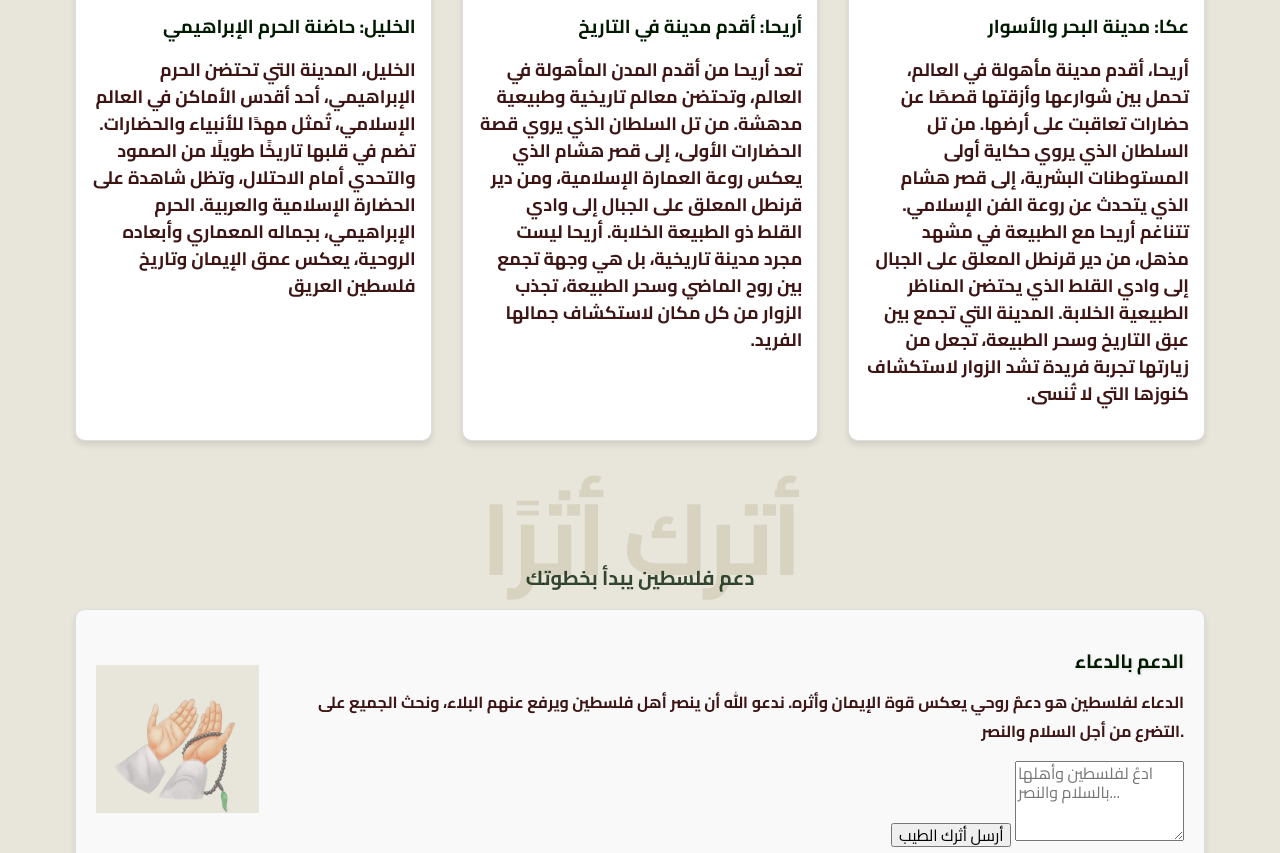
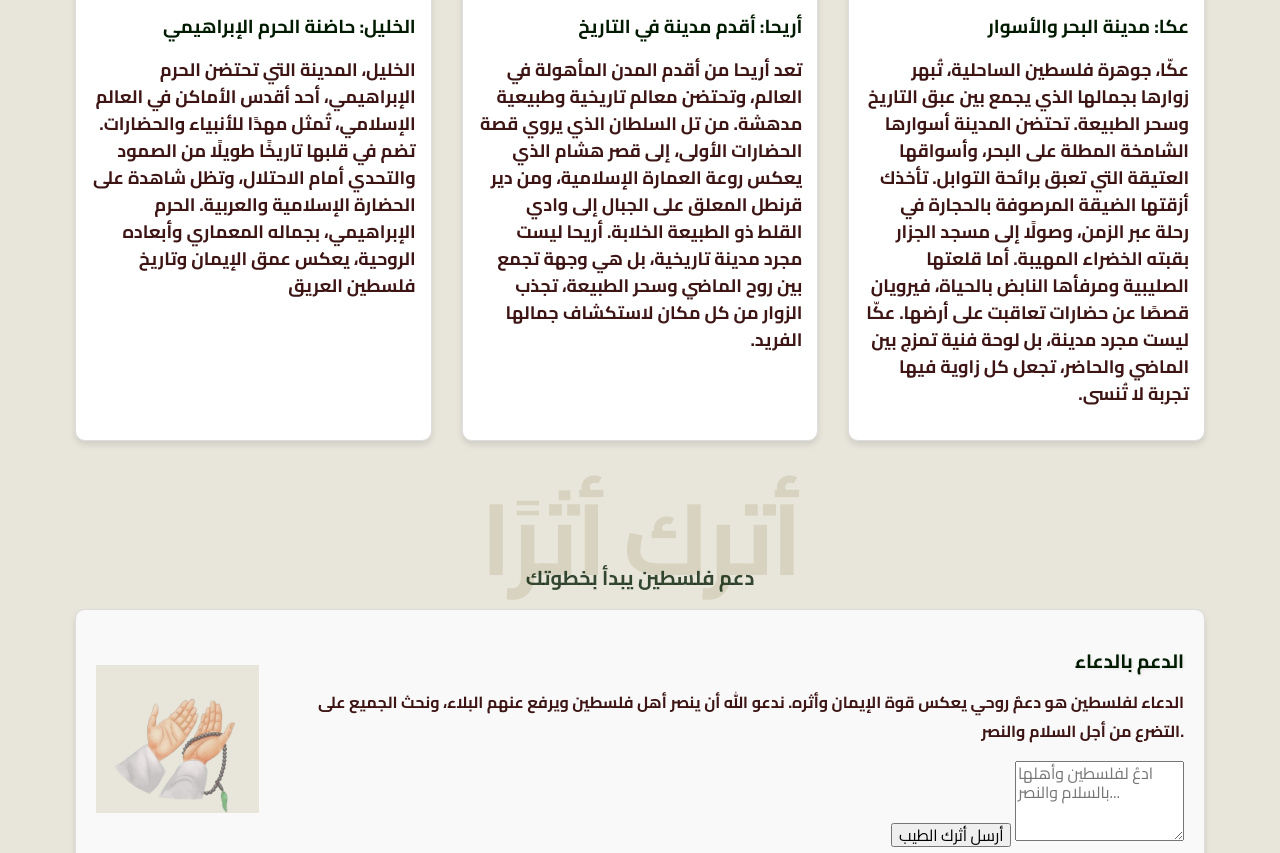
Before and after one commit to malak-tork/Template-one, a plain HTML site: page index.html in a window 1280 px wide. Shown: the part 3228-4081 px from the top of the page. Drawn offline with Linux system fonts and the light colour scheme.

Commit message:
Update index.html

```diff
--- a/index.html
+++ b/index.html
@@ -143,7 +143,11 @@
             <img decoding="async" src="img/aka.webp" alt="عكا" />
             <div class="info">
               <h3>عكا: مدينة البحر والأسوار</h3>
-              <p>أريحا، أقدم مدينة مأهولة في العالم، تحمل بين شوارعها وأزقتها قصصًا عن حضارات تعاقبت على أرضها. من تل السلطان الذي يروي حكاية أولى المستوطنات البشرية، إلى قصر هشام الذي يتحدث عن روعة الفن الإسلامي. تتناغم أريحا مع الطبيعة في مشهد مذهل، من دير قرنطل المعلق على الجبال إلى وادي القلط الذي يحتضن المناظر الطبيعية الخلابة. المدينة التي تجمع بين عبق التاريخ وسحر الطبيعة، تجعل من زيارتها تجربة فريدة تشد الزوار لاستكشاف كنوزها التي لا تُنسى.</p>
+              <p>
+                  عكّا، جوهرة فلسطين الساحلية، تُبهر زوارها بجمالها الذي يجمع بين عبق التاريخ وسحر الطبيعة. تحتضن المدينة أسوارها الشامخة المطلة على البحر، وأسواقها العتيقة التي تعبق برائحة التوابل. تأخذك أزقتها الضيقة المرصوفة بالحجارة في رحلة عبر الزمن، وصولًا إلى مسجد الجزار بقبته الخضراء المهيبة.
+
+                 أما قلعتها الصليبية ومرفأها النابض بالحياة، فيرويان قصصًا عن حضارات تعاقبت على أرضها. عكّا ليست مجرد مدينة، بل لوحة فنية تمزج بين الماضي والحاضر، تجعل كل زاوية فيها تجربة لا تُنسى.
+              </p>
             </div>
           </div>
         </div>
```
